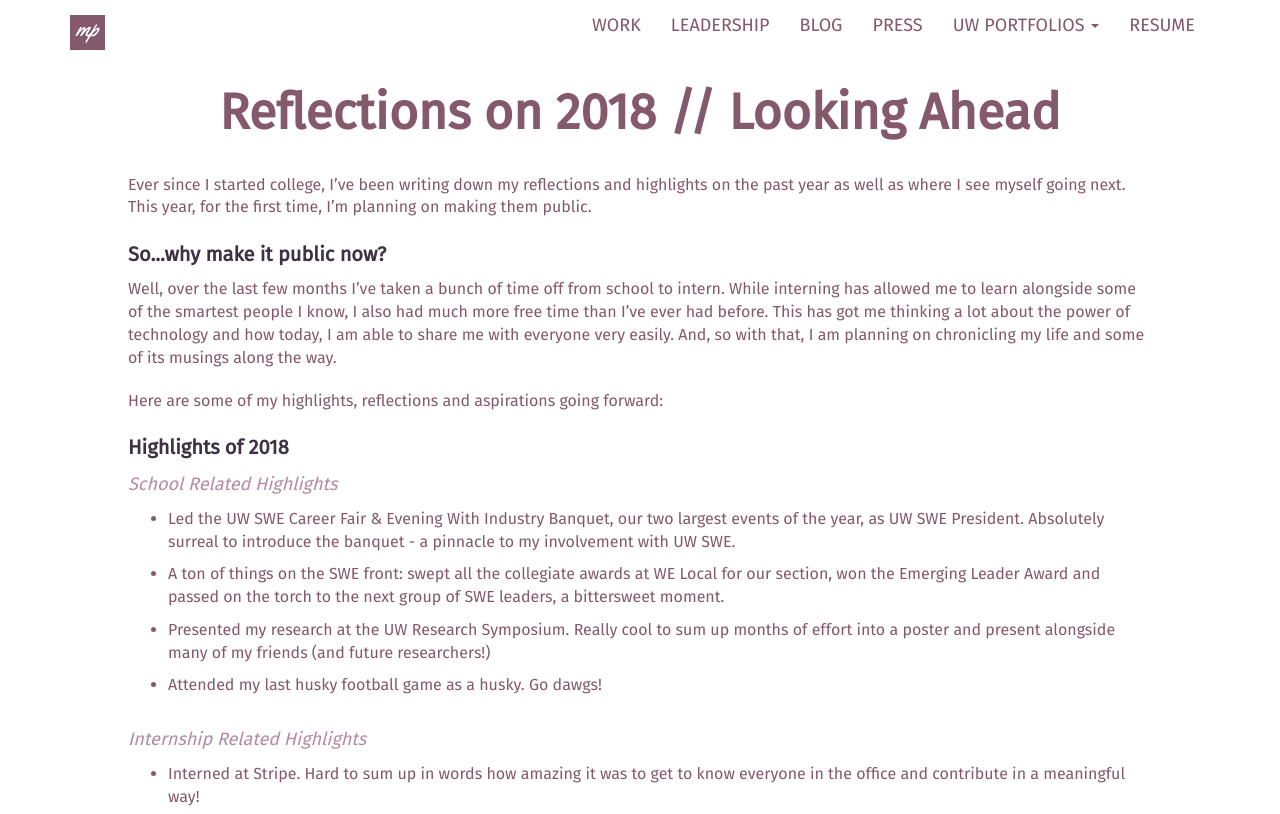
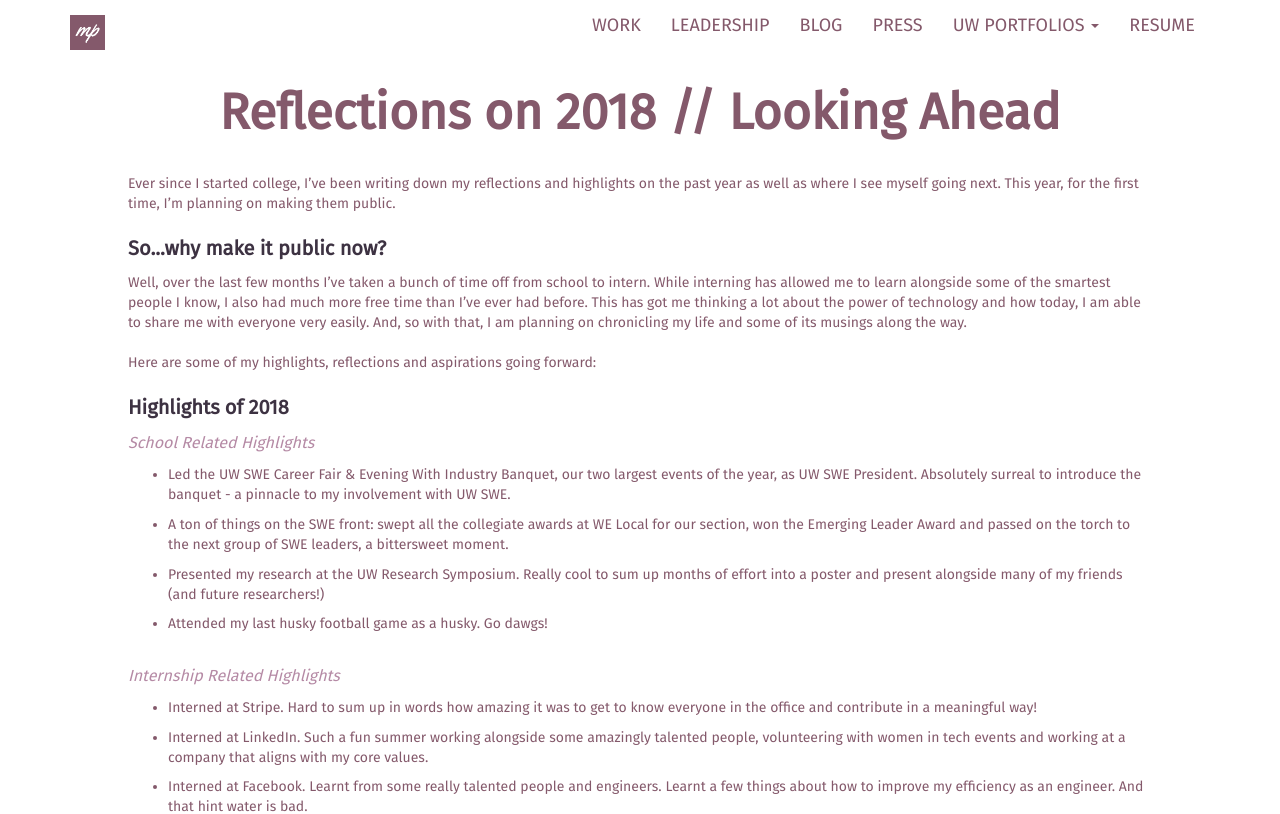
Before and after one commit to mitalipalekar/mitalipalekar.github.io, a React (Create React App) app: page /reflections_on_2018_looking_ahead in a window 1280 px wide. Shown: the top 814 px of the page. Built offline with nearby package versions, Linux system fonts and the light colour scheme.

Commit message:
Reduced blog font size

```diff
--- a/public/css/styles.css
+++ b/public/css/styles.css
@@ -140,16 +140,22 @@ a:hover, a:active {
 
 #subtitle-2 {
   font-family: 'Fira Sans', Sans-Serif;
-  font-size: 18px;
+  font-size: 16px;
   color: #B58AA5;
   padding-bottom: 1%;
 }
 
 #content p {
   font-family: 'Fira Sans', Sans-Serif;
-  font-size: 16px;
+  font-size: 14px;
   color: #84596B;
   padding-bottom: 1%;
+}
+
+#content li {
+  font-family: 'Fira Sans', Sans-Serif;
+  font-size: 14px;
+  color: #84596B;
 }
 
 #blog-back-button span {
```
Also changed, not shown: 1 other file (tests, documents, lock files or other folders).
